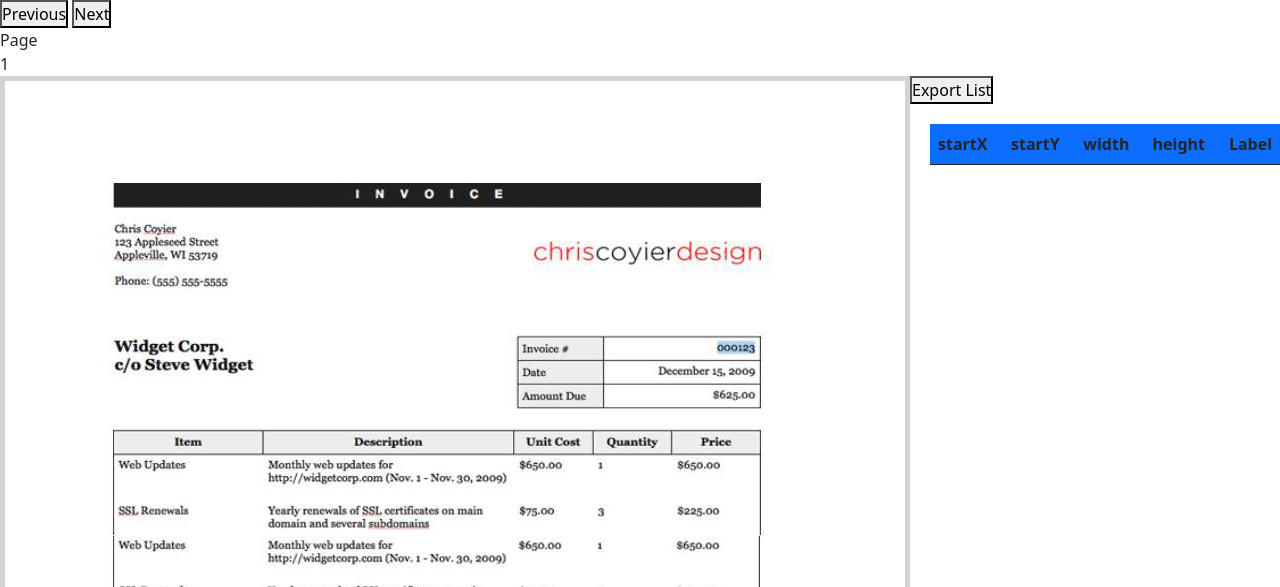
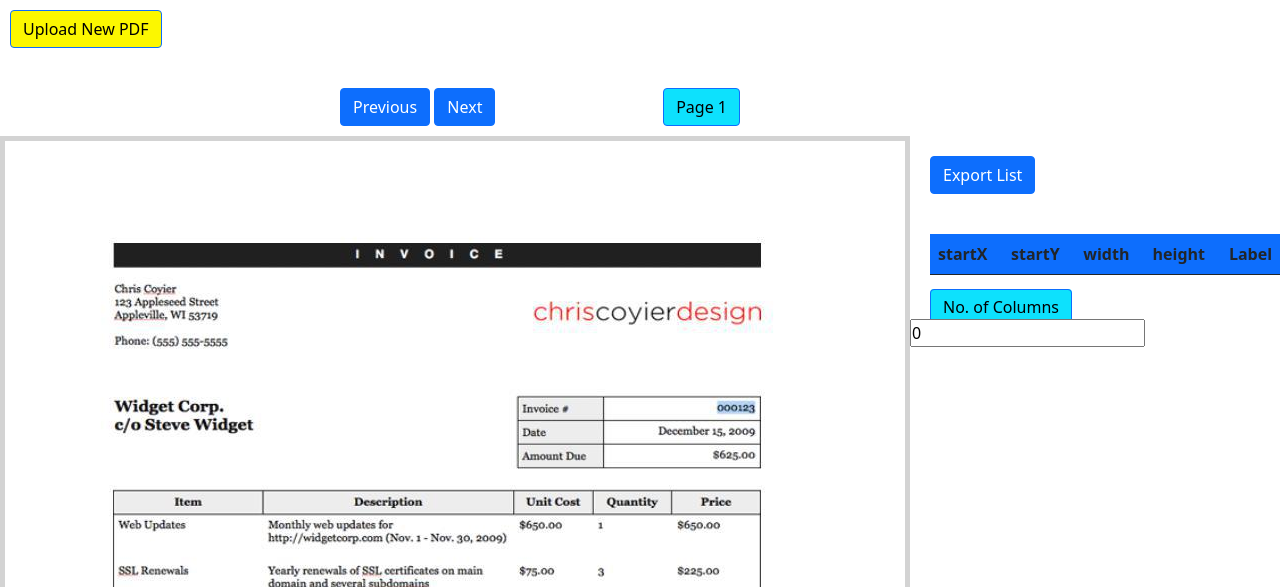
Before and after one commit to snitin08/Annotate_AIMS, a Django app: page /annotate/ in a window 1280 px wide. Shown: the top 587 px of the page. Run offline with Django 3.2, Linux system fonts and the light colour scheme; lists and menus that the app fills with data are empty; parts of the project's set-up code (start-up, migrations or seed data) failed here and were passed over.

Commit message:
added missing funcs and style

```diff
--- a/annotation/annotate/views.py
+++ b/annotation/annotate/views.py
@@ -1,4 +1,4 @@
-from django.shortcuts import render,HttpResponse
+from django.shortcuts import render,redirect,HttpResponse
 from django.contrib import messages
 from annotation.settings import BASE_DIR,MEDIA_ROOT
 from pdf2image import convert_from_path
@@ -10,13 +10,11 @@
         return render(request, 'annotate/index.html',{})
     else:
         data = request.POST
-        print(data)
         startX = data.getlist('startX')
         startY = data.getlist('startY')
         w = data.getlist('w')
         h = data.getlist('h')
         label = data.getlist('label')
-        print(list(zip(startX,startY,w,h,label)))
         return HttpResponse("OK")
 
 def upload_pdf(request):
@@ -45,7 +43,6 @@
             page.save(picture_path+filename, 'JPEG')
             # os.remove(filename)                              #comment if u want to operate on extracted images
             image_counter = image_counter + 1
-        messages.info(request, 'Upload PDF successful')
-        return HttpResponse("OK")
+        return redirect('http://127.0.0.1:8000/annotate/')
     else:
         return render(request,"annotate/upload_pdf.html",{})
--- a/annotation/static/css/index.css
+++ b/annotation/static/css/index.css
@@ -27,8 +27,58 @@
   vertical-align: middle;
 }
 
+.colslabel {
+  margin: 20px;
+  border: 1px solid transparent;
+  padding: .375rem .75rem;
+  font-size: 1rem;
+  border-radius: .25rem;
+  color: rgb(0, 0, 0);
+  background-color: #0de1fd;
+  border-color: #0d6efd;
+}
+
+#uploadnewpdf{
+  margin: 10px;
+  border: 1px solid transparent;
+  padding: .375rem .75rem;
+  font-size: 1rem;
+  border-radius: .25rem;
+  color: rgb(0, 0, 0);
+  background-color: #fcf700;
+  border-color: #0d6efd;
+}
+
 .cross {
   font-weight: bold;
   color: red;
 }
+
+#pdf-meta {
+	overflow: hidden;
+	margin: 0 0 10px 0;
+}
+
+#pdf-buttons {
+  float: left;
+  margin-left: 340px;
+  margin-top: 30px;
+}
+
+#page-count-container {
+  float: right;
+  margin-right: 540px;
+  margin-top: 30px;
+  border: 1px solid transparent;
+  padding: .375rem .75rem;
+  font-size: 1rem;
+  border-radius: .25rem;
+  color: rgb(0, 0, 0);
+  background-color: #0de1fd;
+  border-color: #0d6efd;
+}
+
+#pdf-current-page {
+	display: inline-block;
+}
 /*# sourceMappingURL=index.css.map */
--- a/annotation/static/css/index.scss
+++ b/annotation/static/css/index.scss
@@ -28,20 +28,3 @@
     color: red;
 
 }
-
-#pdf-meta {
-	overflow: hidden;
-	margin: 0 0 20px 0;
-}
-
-#pdf-buttons {
-	float: left;
-}
-
-#page-count-container {
-	float: right;
-}
-
-#pdf-current-page {
-	display: inline;
-}
--- a/annotation/static/js/index.js
+++ b/annotation/static/js/index.js
@@ -243,6 +243,11 @@
             output[i].push(tempmap);
         }
     }
+    if (document.getElementById('noofcolumns').value<0){
+        alert('Number of Columns cannot be negative');
+        return;
+    }
+    output["No of Columns"] = document.getElementById('noofcolumns').value;
     var string = JSON.stringify(output);
     //create a blob object representing the data as a JSON string
     var file = new Blob([string], {
--- a/annotation/templates/annotate/index.html
+++ b/annotation/templates/annotate/index.html
@@ -23,9 +23,12 @@
     <script type="text/javascript" src="{% static 'js/index.js' %}"></script>
     <link rel="stylesheet" href="{% static 'css/index.css' %}">
     <div id="pdf-meta">
+        <form action="/annotate/upload_pdf" method="get">
+            <input type="submit" value="Upload New PDF" name="Upload New PDF" id="uploadnewpdf" />
+        </form>
         <div id="pdf-buttons">
-            <button id="pdf-prev">Previous</button>
-            <button id="pdf-next">Next</button>
+            <button id="pdf-prev" class="btn btn-primary">Previous</button>
+            <button id="pdf-next" class="btn btn-primary">Next</button>
         </div>
         <div id="page-count-container">Page <div id="pdf-current-page"></div> </div>
         </div>
@@ -54,11 +57,12 @@
                     <tbody id="annotation_table_body">
 
                     </tbody>
-                    <button form="coordinate_form" style="margin:25px;" type="submit" class="btn btn-primary" hidden="hidden">SUBMIT</button>
-                    <button type="button" id="export" onclick="exportTableToExcel('annotation_table_body')">Export List</button>
+                    <button form="coordinate_form" style="margin:20px;" type="submit" class="btn btn-primary" hidden="hidden">SUBMIT</button>
+                    <button type="button" id="export" style="margin:20px;" class="btn btn-primary" onclick="exportTableToExcel('annotation_table_body')">Export List</button>
                 </form>
             </table>
-
+            <span class="colslabel">No. of Columns</span>
+            <input type="number" id="noofcolumns" name="noofcolumns" value="0">
             <datalist id="labelOptions">
                 <option value="Start Of Table">Start Of Table</option>
                 <option value="End Of Table">End Of Table</option>
```
